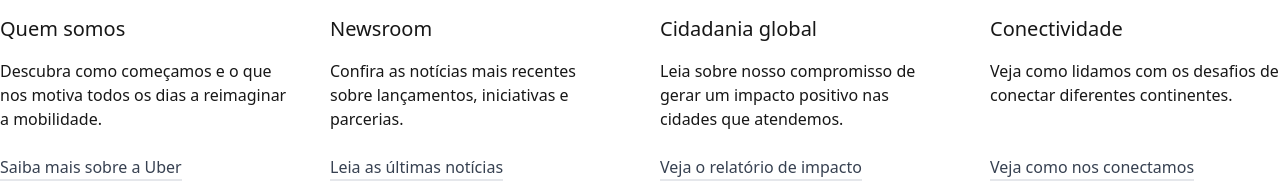
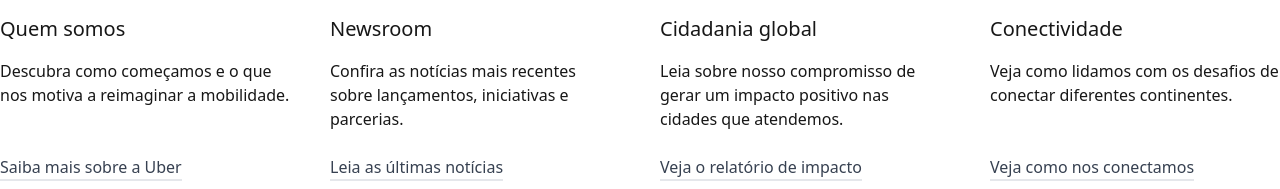
Before and after one commit to marcelomatz/likeuber, a Next.js app: page / in a window 1280 px wide. Shown: the part 1671-1860 px from the top of the page. Built offline with nearby package versions, Linux system fonts and the light colour scheme.

Commit message:
outro texto

```diff
--- a/src/components/Main/About/About.tsx
+++ b/src/components/Main/About/About.tsx
@@ -9,8 +9,8 @@ export default function About() {
           <Users className="text-foreground" />
           <h1 className="font-medium text-xl text-foreground">Quem somos</h1>
           <h2 className="text-foreground h-12 md:h-14 lg:h-20">
-            Descubra como começamos e o que nos motiva todos os dias a
-            reimaginar a mobilidade.
+            Descubra como começamos e o que nos motiva a reimaginar a
+            mobilidade.
           </h2>
           <Link
             href={"#"}
```
